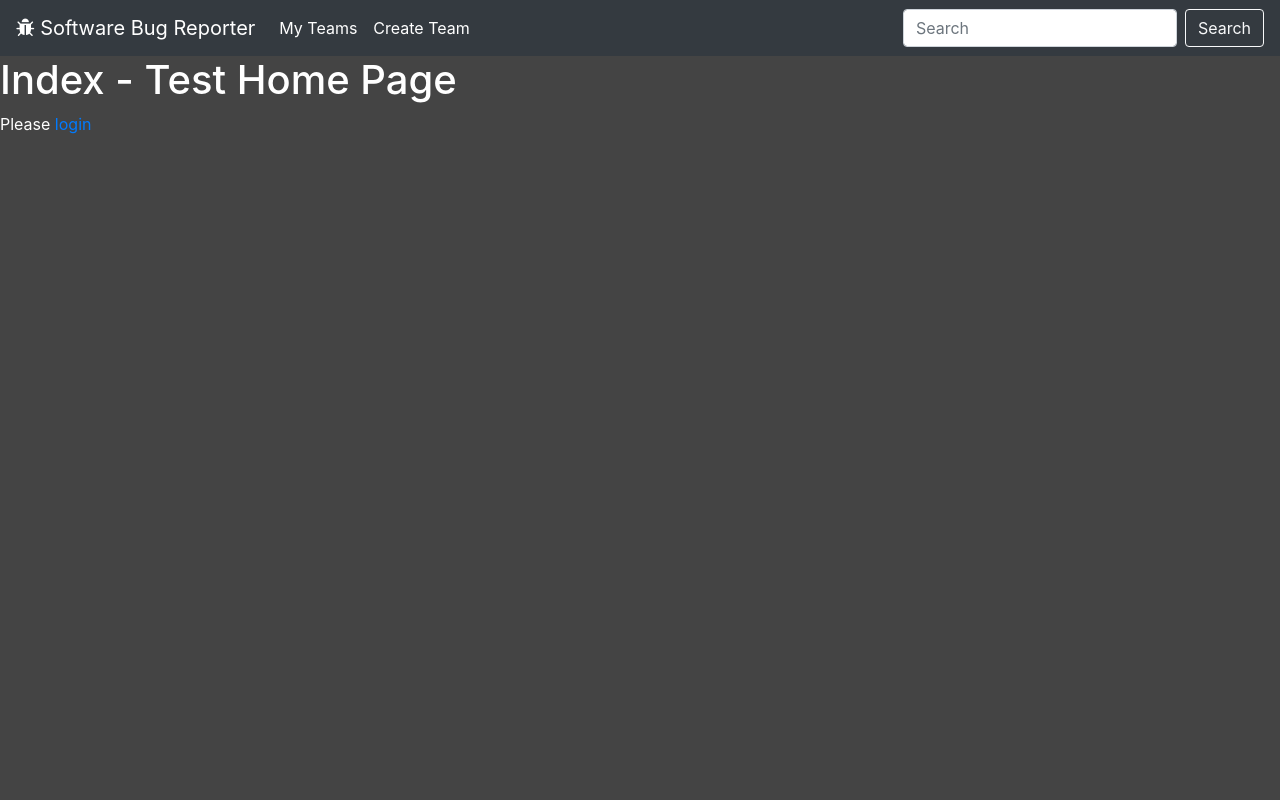
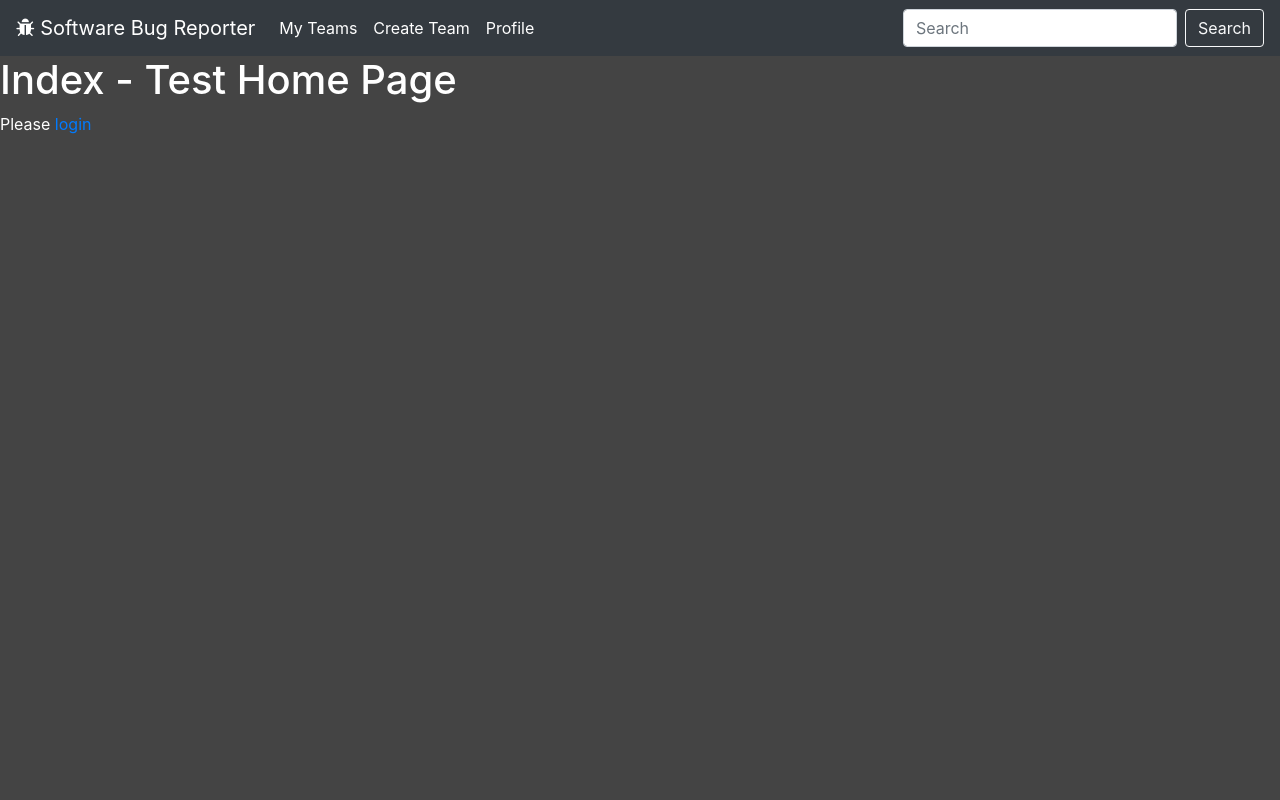
Before and after one commit to Code-Institute-Submissions/tgc07-project04, a Django app: page / in a window 1280 px wide. Run offline with Django 3.2, Linux system fonts and the light colour scheme; some libraries are stand-ins or nearby versions.

Commit message:
Add profile link on navbar

```diff
--- a/templates/base-template.html
+++ b/templates/base-template.html
@@ -33,6 +33,9 @@
                     <li class="nav-item active">
                         <a class="nav-link" href="{% url 'create_team_route' %}">Create Team</a>
                     </li>
+                    <li class="nav-item active">
+                        <a class="nav-link" href="{% url 'account_email' %}">Profile</a>
+                    </li>
                 </ul>
                 <form class="form-inline my-2 my-lg-0">
                     <input class="form-control mr-sm-2" type="search" placeholder="Search">
```
